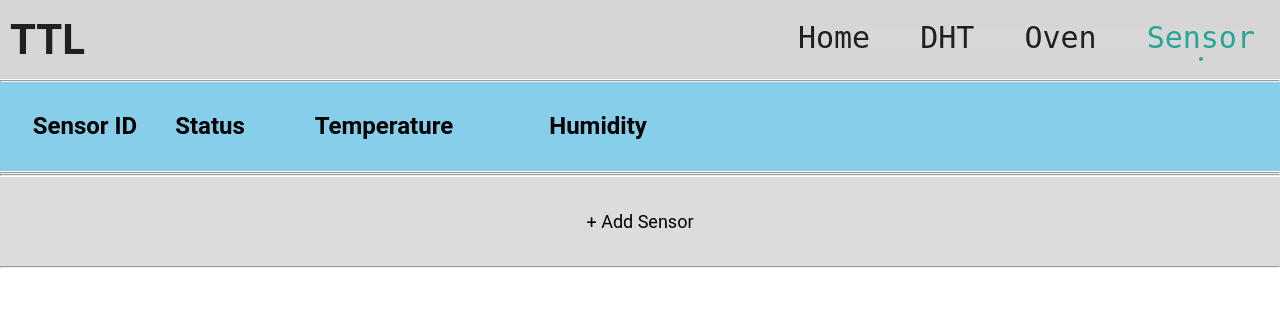
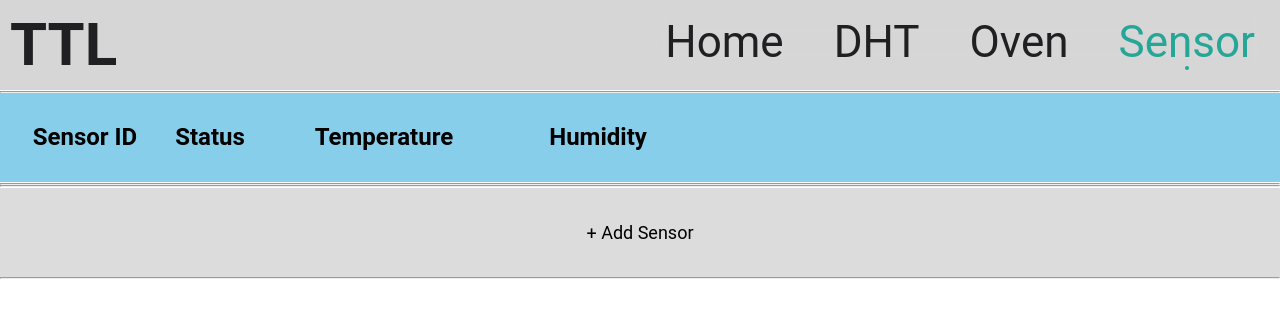
Before and after one commit to billy0705/IOT, a PHP site: page /sensorDashboard/index.php in a window 1280 px wide. Shown: the top 318 px of the page. Run offline with PHP 8.4, Linux system fonts and the light colour scheme; data that the repository does not hold is empty.

Commit message:
add reset css

```diff
--- a/css/styles.css
+++ b/css/styles.css
@@ -1,3 +1,52 @@
+/* http://meyerweb.com/eric/tools/css/reset/
+   v2.0 | 20110126
+   License: none (public domain)
+*/
+
+html, body, div, span, applet, object, iframe,
+h1, h2, h3, h4, h5, h6, p, blockquote, pre,
+a, abbr, acronym, address, big, cite, code,
+del, dfn, em, img, ins, kbd, q, s, samp,
+small, strike, strong, sub, sup, tt, var,
+b, u, i, center,
+dl, dt, dd, ol, ul, li,
+fieldset, form, label, legend,
+table, caption, tbody, tfoot, thead, tr, th, td,
+article, aside, canvas, details, embed,
+figure, figcaption, footer, header, hgroup,
+menu, nav, output, ruby, section, summary,
+time, mark, audio, video {
+	margin: 0;
+	padding: 0;
+	border: 0;
+	font-size: 100%;
+	font: inherit;
+	vertical-align: baseline;
+}
+/* HTML5 display-role reset for older browsers */
+article, aside, details, figcaption, figure,
+footer, header, hgroup, menu, nav, section {
+	display: block;
+}
+body {
+	line-height: 1;
+}
+ol, ul {
+	list-style: none;
+}
+blockquote, q {
+	quotes: none;
+}
+blockquote:before, blockquote:after,
+q:before, q:after {
+	content: '';
+	content: none;
+}
+table {
+	border-collapse: collapse;
+	border-spacing: 0;
+}
+
 :root {
     /**
    * colors
@@ -351,7 +400,6 @@ main .sensordashboard .sensordashboard-right {
 @media screen and (min-width: 600px) {
 
     :root {
-
         --fs-1: 42px;
         --fs-2: 38px;
         --fs-3: 34px;
@@ -359,7 +407,6 @@ main .sensordashboard .sensordashboard-right {
         --fs-6: 26px;
         --fs-7: 18px;
         --fs-8: 14px;
-
     }
 
     .header {
@@ -410,3 +457,22 @@ main .sensordashboard .sensordashboard-right {
       }
 
 }
+
+
+@media screen and (min-width: 1200px) {
+
+    :root {
+        --fs-1: 60px;
+        --fs-2: 56px;
+        --fs-3: 52px;
+        --fs-4: 44px;
+        --fs-6: 36px;
+        --fs-7: 28px;
+        --fs-8: 20px;
+    }
+
+    .header {
+        padding: 15px 10px;
+        justify-content: space-between;
+    }
+}
```
